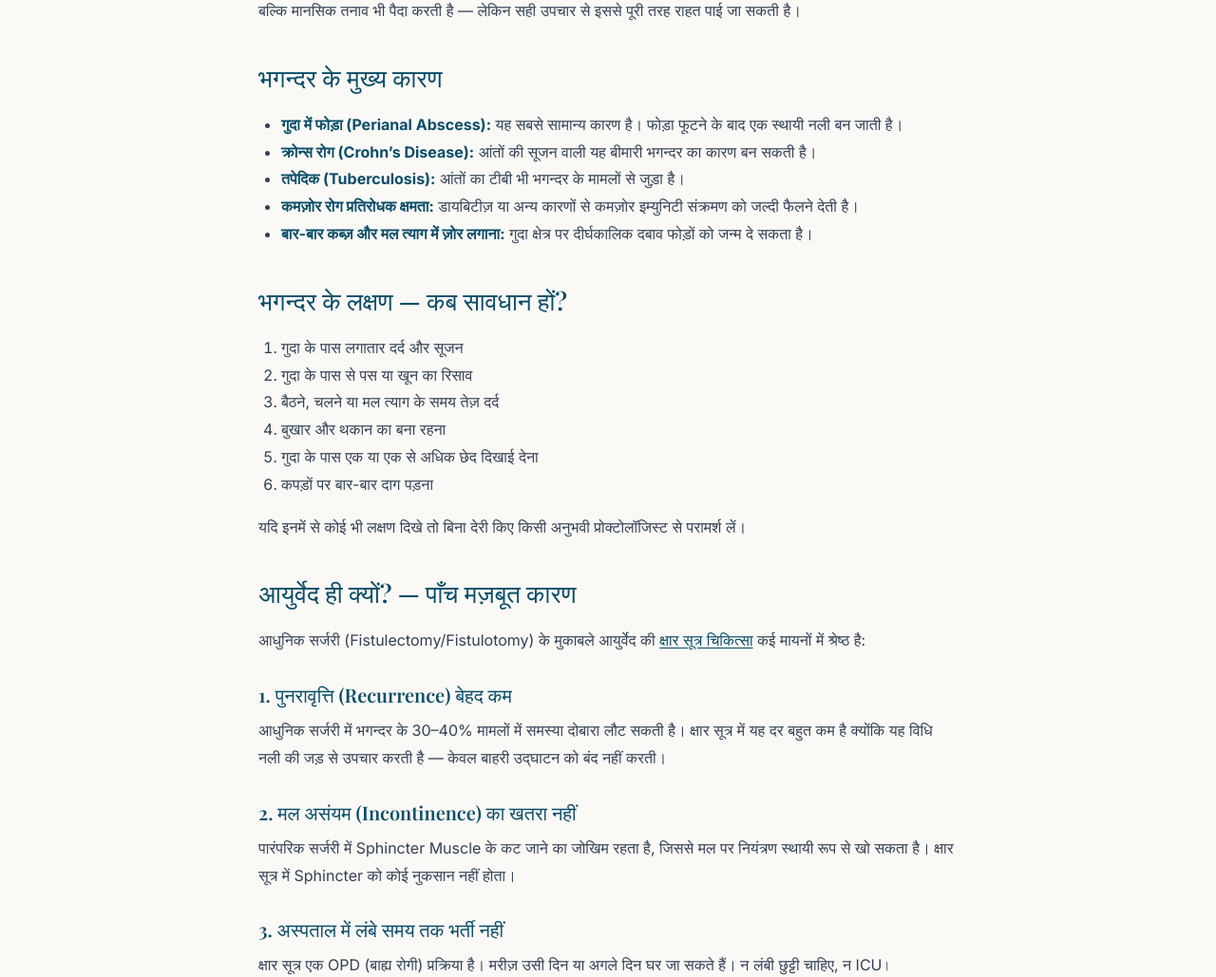
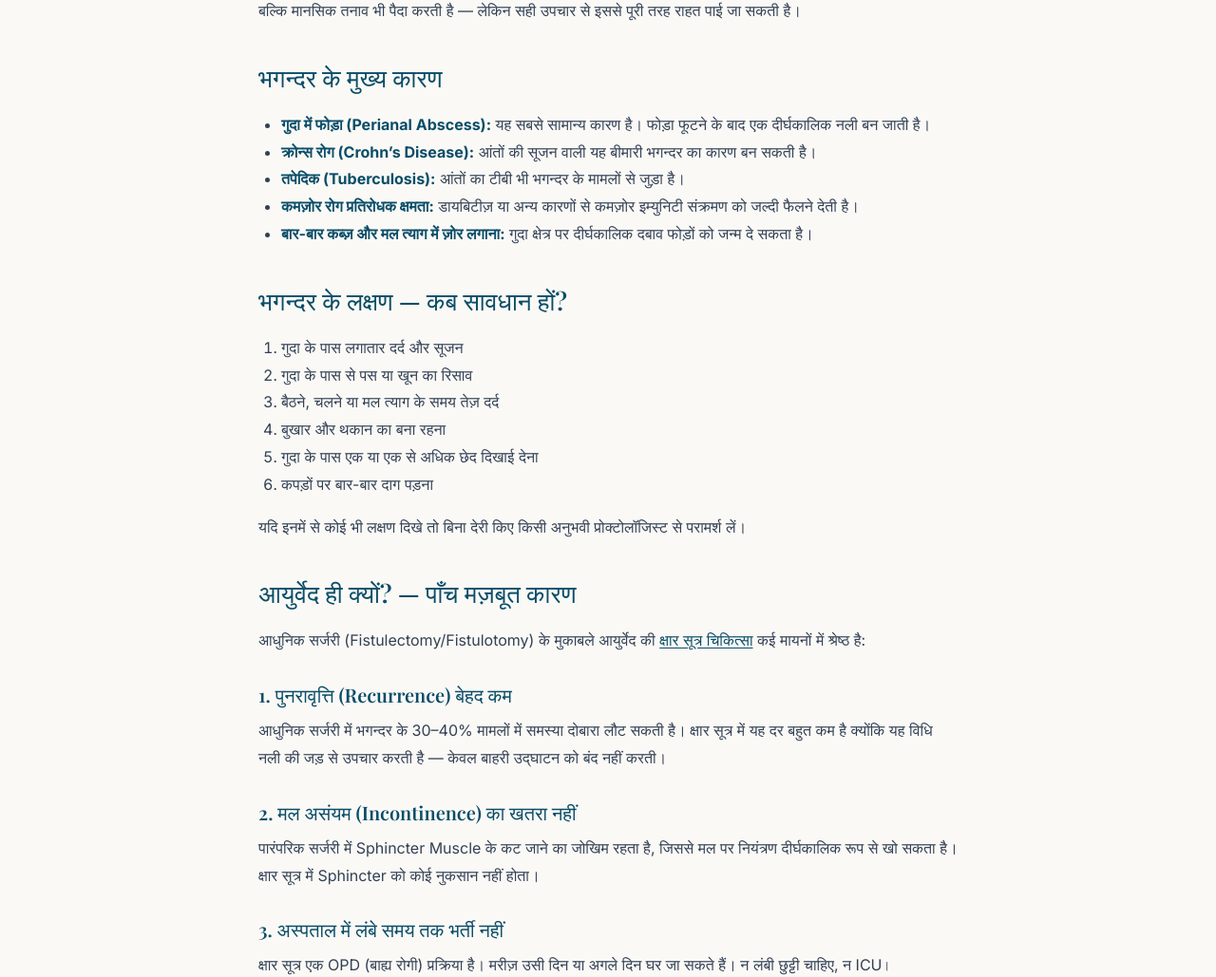
Before and after one commit to kumarparmod23/bijnorpilescentre, a Jekyll site: the page built from _posts/hi/2026-04-23-fistula-ke-liye-ayurveda-kyun-behtar-hai.md, in a window 1280 px wide and 1400 px high, scrolled down 569 px. Shown: the part 139-1168 px from the top of the window at 95% size. Built offline with Jekyll 4.4.1, drawn with Linux system fonts in a browser that asks for light colours; nearby versions of some CDN libraries; some of the changed text lies outside the part shown.

Commit message:
Update treatment messaging and success-rate claims

```diff
--- a/_posts/hi/2026-04-23-fistula-ke-liye-ayurveda-kyun-behtar-hai.md
+++ b/_posts/hi/2026-04-23-fistula-ke-liye-ayurveda-kyun-behtar-hai.md
@@ -21,7 +21,7 @@
 
 ## भगन्दर के मुख्य कारण
 
-- **गुदा में फोड़ा (Perianal Abscess):** यह सबसे सामान्य कारण है। फोड़ा फूटने के बाद एक स्थायी नली बन जाती है।
+- **गुदा में फोड़ा (Perianal Abscess):** यह सबसे सामान्य कारण है। फोड़ा फूटने के बाद एक दीर्घकालिक नली बन जाती है।
 - **क्रोन्स रोग (Crohn's Disease):** आंतों की सूजन वाली यह बीमारी भगन्दर का कारण बन सकती है।
 - **तपेदिक (Tuberculosis):** आंतों का टीबी भी भगन्दर के मामलों से जुड़ा है।
 - **कमज़ोर रोग प्रतिरोधक क्षमता:** डायबिटीज़ या अन्य कारणों से कमज़ोर इम्युनिटी संक्रमण को जल्दी फैलने देती है।
@@ -48,7 +48,7 @@
 
 ### 2. मल असंयम (Incontinence) का खतरा नहीं
 
-पारंपरिक सर्जरी में Sphincter Muscle के कट जाने का जोखिम रहता है, जिससे मल पर नियंत्रण स्थायी रूप से खो सकता है। क्षार सूत्र में Sphincter को कोई नुकसान नहीं होता।
+पारंपरिक सर्जरी में Sphincter Muscle के कट जाने का जोखिम रहता है, जिससे मल पर नियंत्रण दीर्घकालिक रूप से खो सकता है। क्षार सूत्र में Sphincter को कोई नुकसान नहीं होता।
 
 ### 3. अस्पताल में लंबे समय तक भर्ती नहीं
 
```
Also changed, not shown: other parts of _posts/hi/2026-04-23-fistula-ke-liye-ayurveda-kyun-behtar-hai.md (+2 -2 lines).
